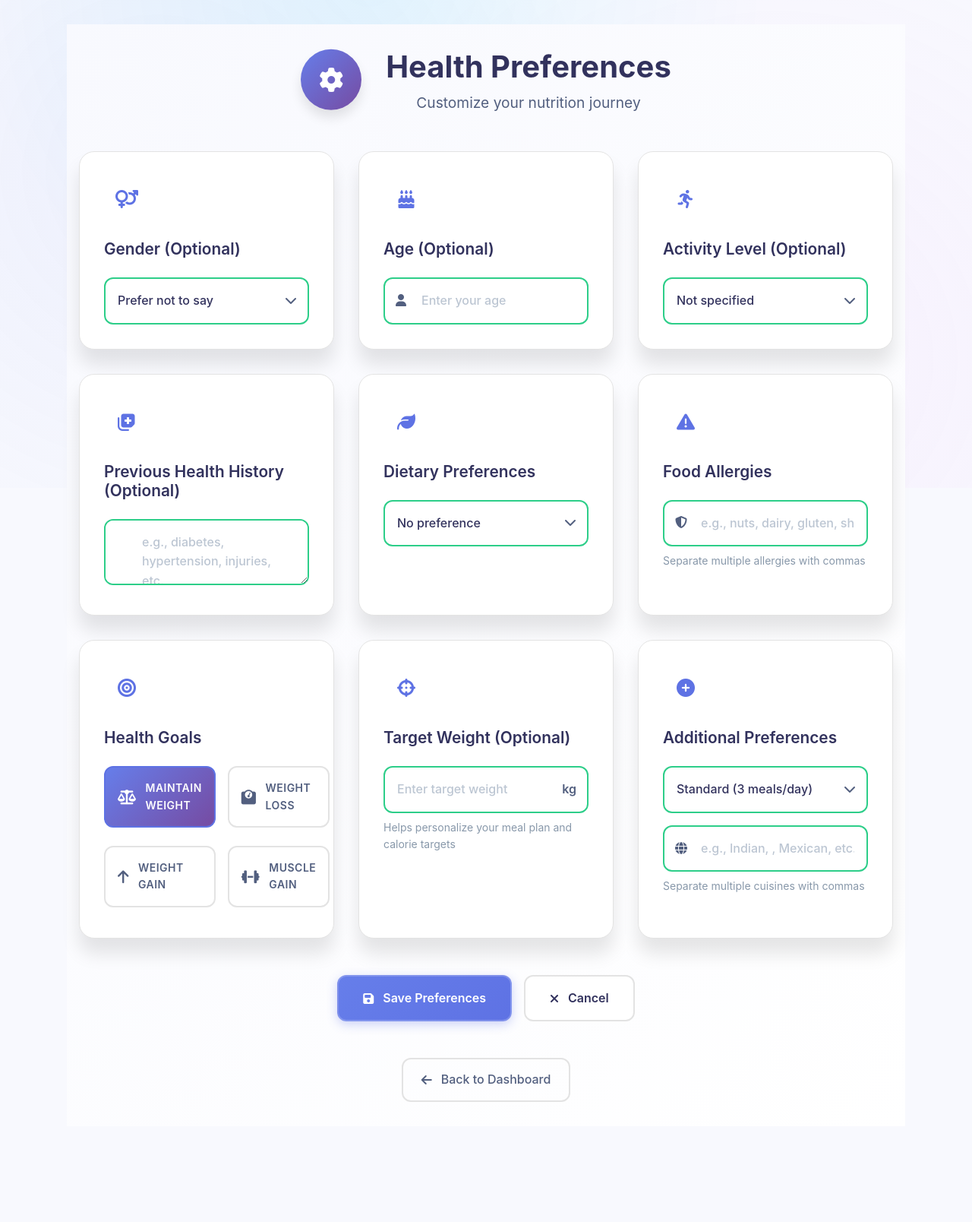
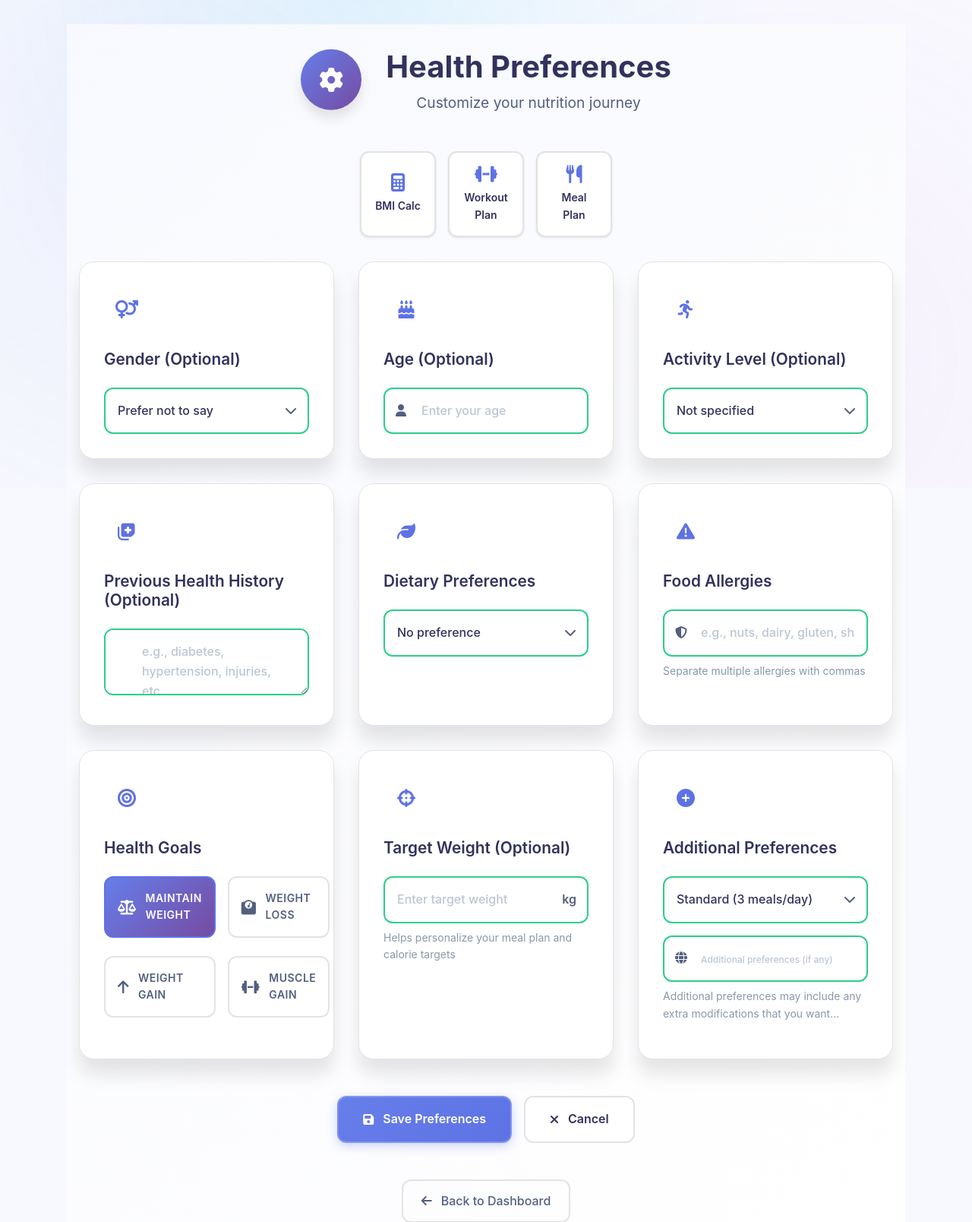
Before and after one commit to SeerBlazeJ/ai-bmi-calc, a Flask app: page /preferences in a window 1280 px wide. Shown: the part 158-1766 px from the top of the page at 76% size. Before the commit the page ends 1608 px from the top, so only its background shows below. Run offline with Flask 3, Linux system fonts and the light colour scheme; the visitor is signed in with stand-in values (Sample User, id 1); some libraries are stand-ins or nearby versions.

Commit message:
Update preferences.html

```diff
--- a/templates/preferences.html
+++ b/templates/preferences.html
@@ -12,6 +12,21 @@
                 <h1>Health Preferences</h1>
                 <p>Customize your nutrition journey</p>
             </div>
+        </div>
+        <!-- Navigation Buttons -->
+        <div class="navigation-buttons">
+            <a href="/calculator" class="nav-btn">
+                <i class="fas fa-calculator"> </i>
+                <span style="text-decoration: none;">BMI Calc</span>
+            </a>
+            <a href="/workout_plan" class="nav-btn">
+                <i class="fas fa-dumbbell"></i>
+                <span>Workout Plan</span>
+            </a>
+            <a href="/meal_plan" class="nav-btn">
+                <i class="fas fa-utensils"></i>
+                <span>Meal Plan</span>
+            </a>
         </div>
 
         <!-- Main Form -->
@@ -258,12 +273,13 @@
                         <div class="input-wrapper mt-3">
                             <input type="text" name="prefered_cuisine" id="prefered_cuisine"
                                 value="{% if preferences and preferences.preferred_cuisines %}{{ preferences.preferred_cuisines }}{% endif %}"
-                                placeholder="e.g., Indian, , Mexican, etc." class="fancy-input" maxlength="200">
+                                placeholder="Additional preferences (if any)" class="fancy-input" maxlength="200">
                             <div class="input-icon">
                                 <i class="fas fa-globe"></i>
                             </div>
                         </div>
-                        <p class="input-help">Separate multiple cuisines with commas</p>
+                        <p class="input-help">Additional preferences may include any extra modifications that you
+                            want...</p>
                     </div>
                 </div>
             </div>
@@ -469,6 +485,10 @@
     .preferences-wrapper {
         max-width: 1200px;
         margin: 0 auto;
+    }
+
+    #prefered_cuisine::placeholder {
+        font-size: 12px;
     }
 
     /* Header Section */
```
